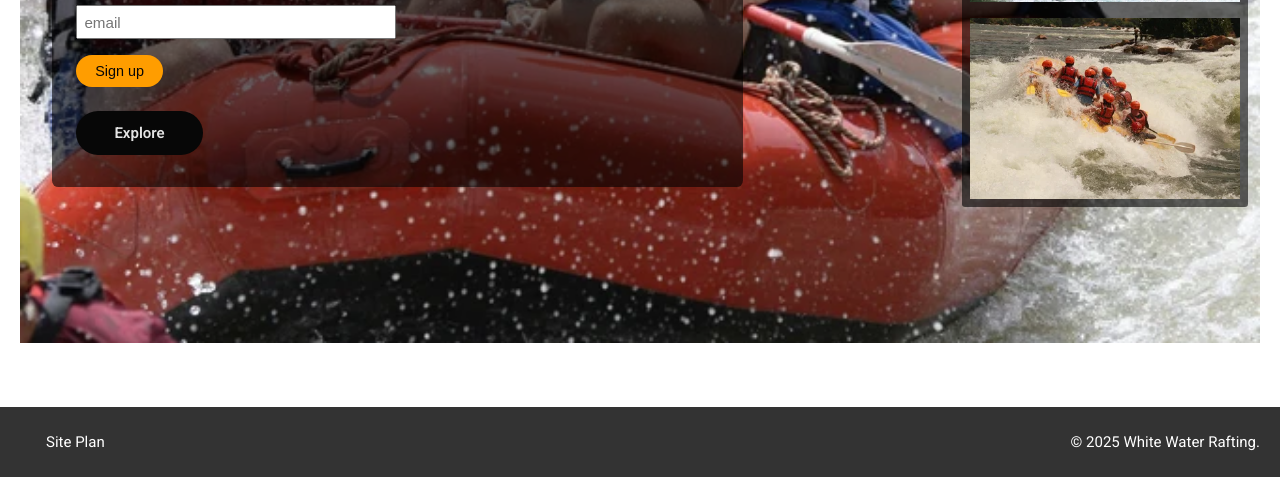
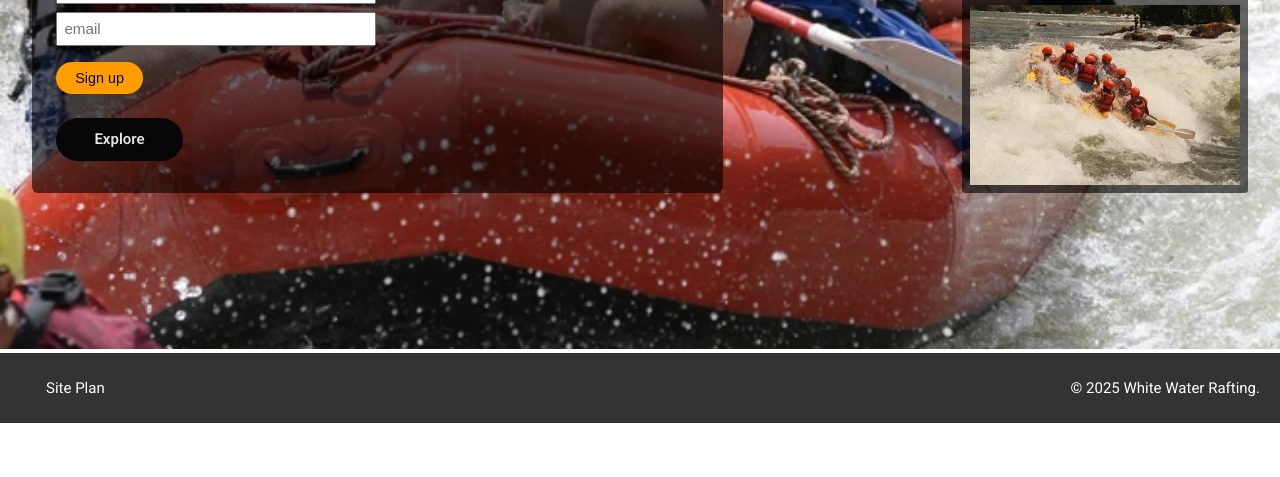
Before and after one commit to Kummirai/wdd130, a plain HTML site: page wwr/index.html in a window 1280 px wide. Shown: the part 586-1063 px from the top of the page. After the commit the page ends 1009 px from the top, so only its background shows below. Drawn offline with Linux system fonts and the light colour scheme.

Commit message:
Remove extra padding om main page

```diff
--- a/wwr/styles/rafting.css
+++ b/wwr/styles/rafting.css
@@ -187,7 +187,6 @@ a {
 }
 
 footer {
-  margin-top: 2.5rem;
   display: flex;
   align-items: center;
   flex-direction: row-reverse;
@@ -422,12 +421,6 @@ label {
   width: 270px;
 }
 
-
-
-main {
-  padding: 20px;
-}
-
 #hero {
   text-align: center;
   margin-bottom: 20px;
```
